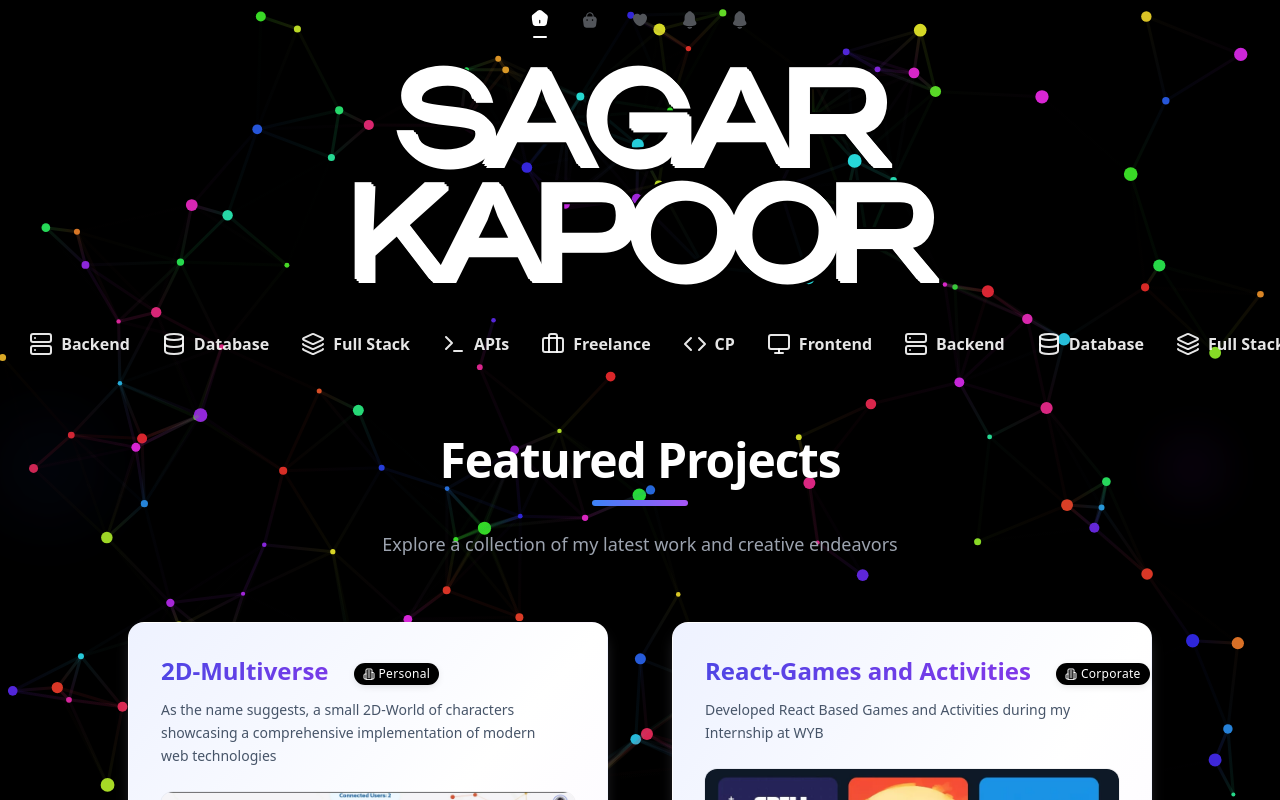
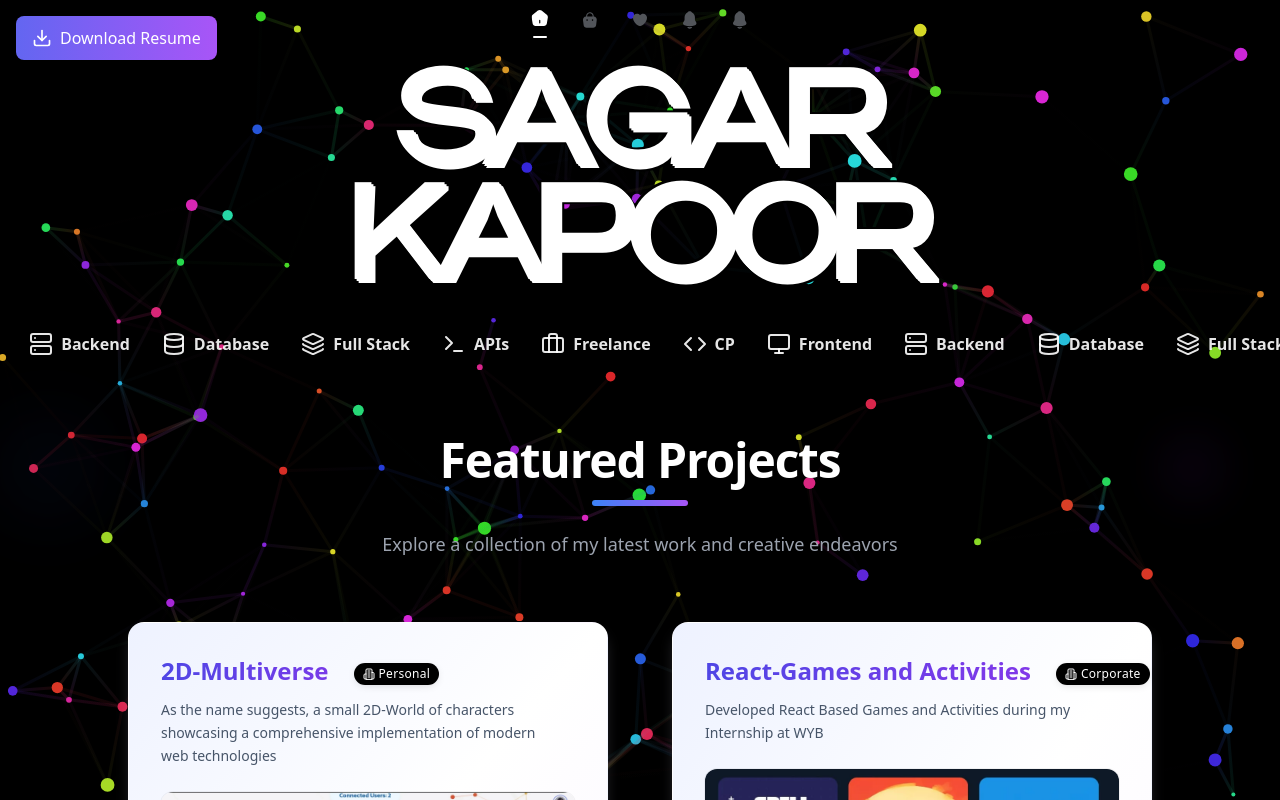
Before and after one commit to SagarKapoorin/Portfolio, a Next.js app: page / in a window 1280 px wide. Shown: the top 800 px of the page. Built offline with nearby package versions, Linux system fonts and the light colour scheme; no server answers.

Commit message:
header updation

```diff
--- a/src/components/Header.tsx
+++ b/src/components/Header.tsx
@@ -2,7 +2,7 @@
 import React from 'react';
 import { useSession, signOut } from 'next-auth/react';
 import { toast } from 'react-toastify';
-import { LogOut } from 'lucide-react';
+import { LogOut, Download } from 'lucide-react';
 import styled from 'styled-components';
 import { usePathname } from 'next/navigation';
 import { useRouter } from 'next/navigation';
@@ -14,6 +14,17 @@ const Header = () => {
 
   return (
     <StyledWrapper className="z-10 relative">
+      <div className="absolute left-4 top-4 z-20">
+        <a
+          href=""
+          target="_blank"
+          rel="noopener noreferrer"
+          className="flex items-center space-x-2 bg-gradient-to-r from-indigo-500 to-purple-500 hover:from-indigo-600 hover:to-purple-600 text-white font-semibold rounded-lg px-4 py-2.5 shadow-lg focus:outline-none focus:ring-2 focus:ring-indigo-500 focus:ring-offset-2 transition-colors duration-200"
+        >
+          <Download className="w-5 h-5" />
+          <span className="font-medium">Download Resume</span>
+        </a>
+      </div>
       <div className="flex w-screen justify-center items-center z-10">
         <section>
           <label title="home" htmlFor="home" className="label" onClick={() => router.push('/')}>
@@ -97,7 +108,7 @@ const Header = () => {
               await signOut({ redirect: false });
               router.push('/');
             }}
-            className="ml-2 flex items-center space-x-1 px-3 py-1 text-xs font-medium text-white bg-red-600 hover:bg-red-700 rounded"
+            className="flex items-center space-x-2 bg-gradient-to-r from-indigo-500 to-purple-500 hover:from-indigo-600 hover:to-purple-600 text-white text-sm font-medium rounded-lg px-3 py-1.5 shadow-lg focus:outline-none focus:ring-2 focus:ring-indigo-500 focus:ring-offset-2 transition-colors duration-200"
           >
             <LogOut className="w-4 h-4" />
             <span>Sign Out</span>
```
